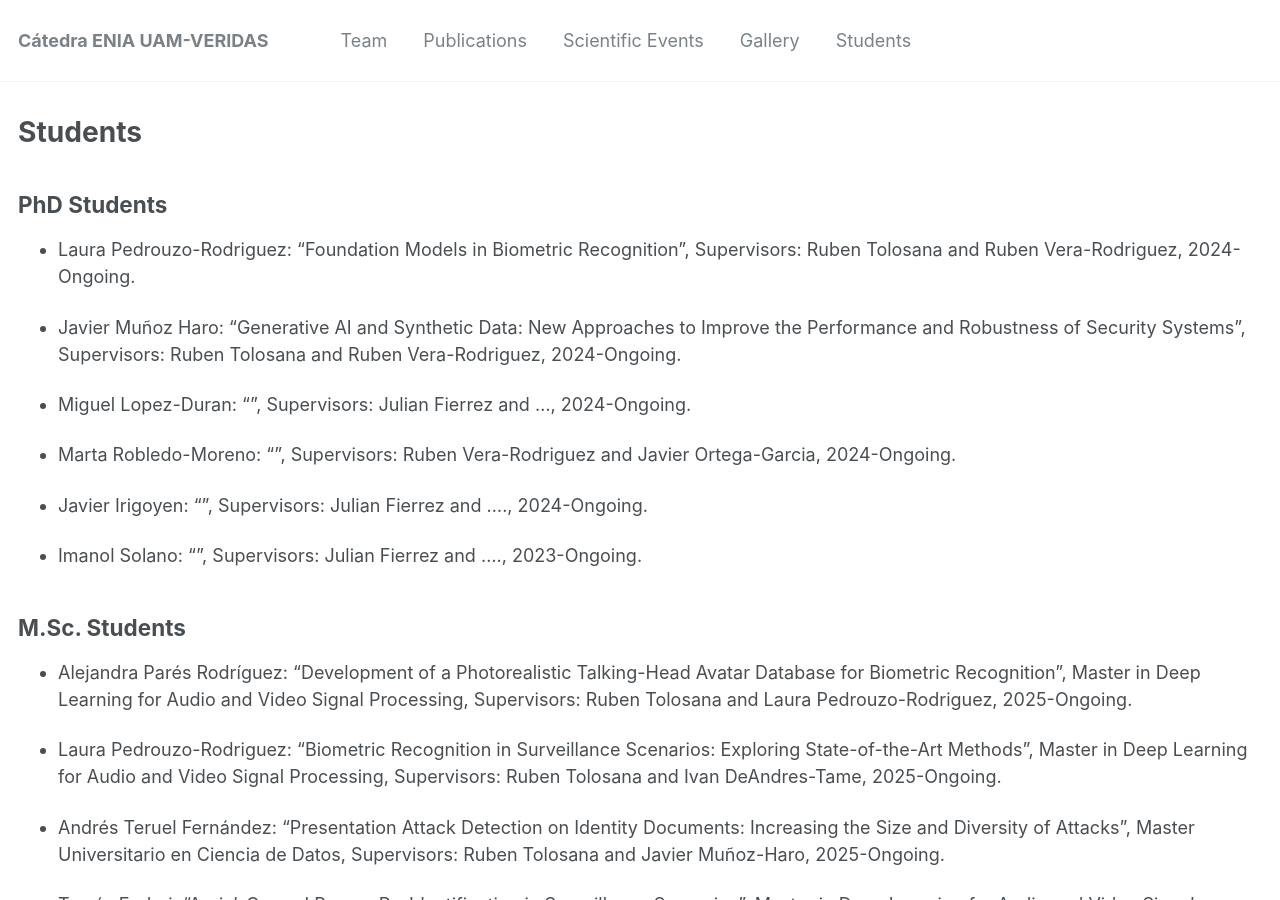
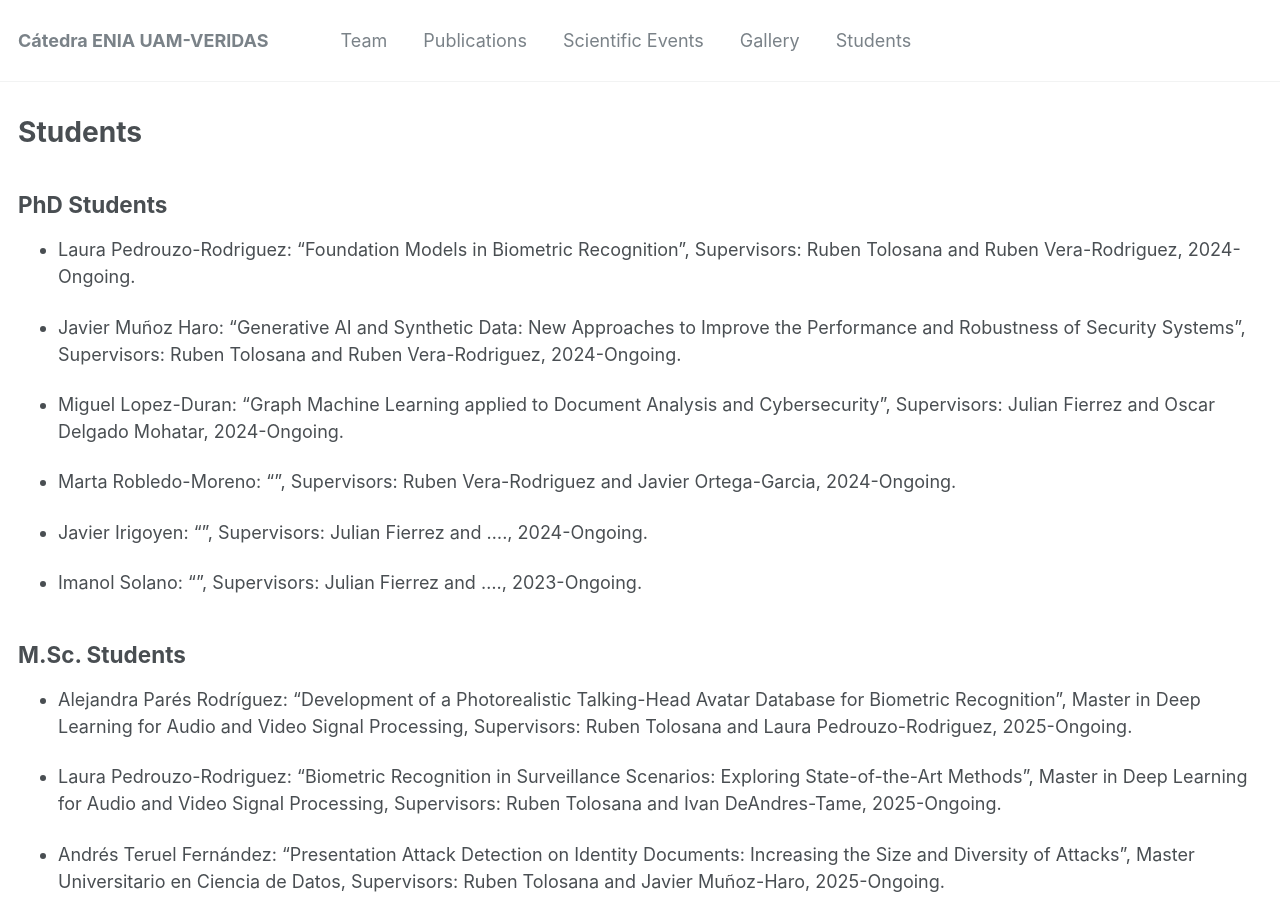
Before and after one commit to catedraeniauam/catedraeniauam.github.io, a Jekyll site: the page built from _pages/students.md, in a window 1280 px wide and 900 px high. Built offline with Jekyll 4.4.1, drawn with Linux system fonts in a browser that asks for light colours.

Commit message:
anadimos el titulo de la tesis de Miguel

```diff
--- a/_pages/students.md
+++ b/_pages/students.md
@@ -12,7 +12,7 @@ PhD Students
 
 - Javier Muñoz Haro: “Generative AI and Synthetic Data: New Approaches to Improve the Performance and Robustness of Security Systems”, Supervisors: Ruben Tolosana and Ruben Vera-Rodriguez, 2024-Ongoing.
 
-- Miguel Lopez-Duran: “”, Supervisors: Julian Fierrez and …, 2024-Ongoing.
+- Miguel Lopez-Duran: “Graph Machine Learning applied to Document Analysis and Cybersecurity”, Supervisors: Julian Fierrez and Oscar Delgado Mohatar, 2024-Ongoing.
 
 - Marta Robledo-Moreno: “”, Supervisors: Ruben Vera-Rodriguez and Javier Ortega-Garcia, 2024-Ongoing.
 
```
